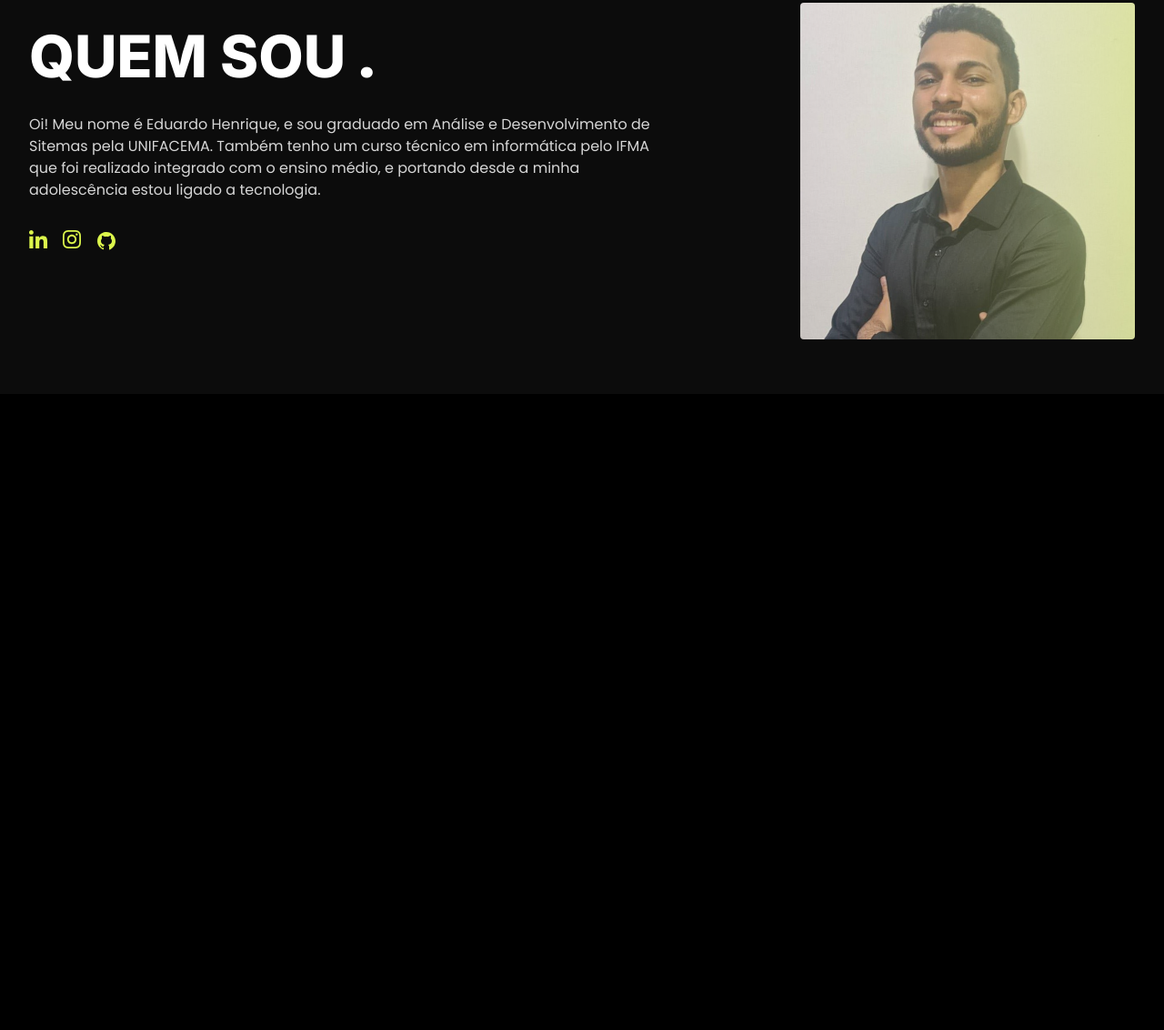
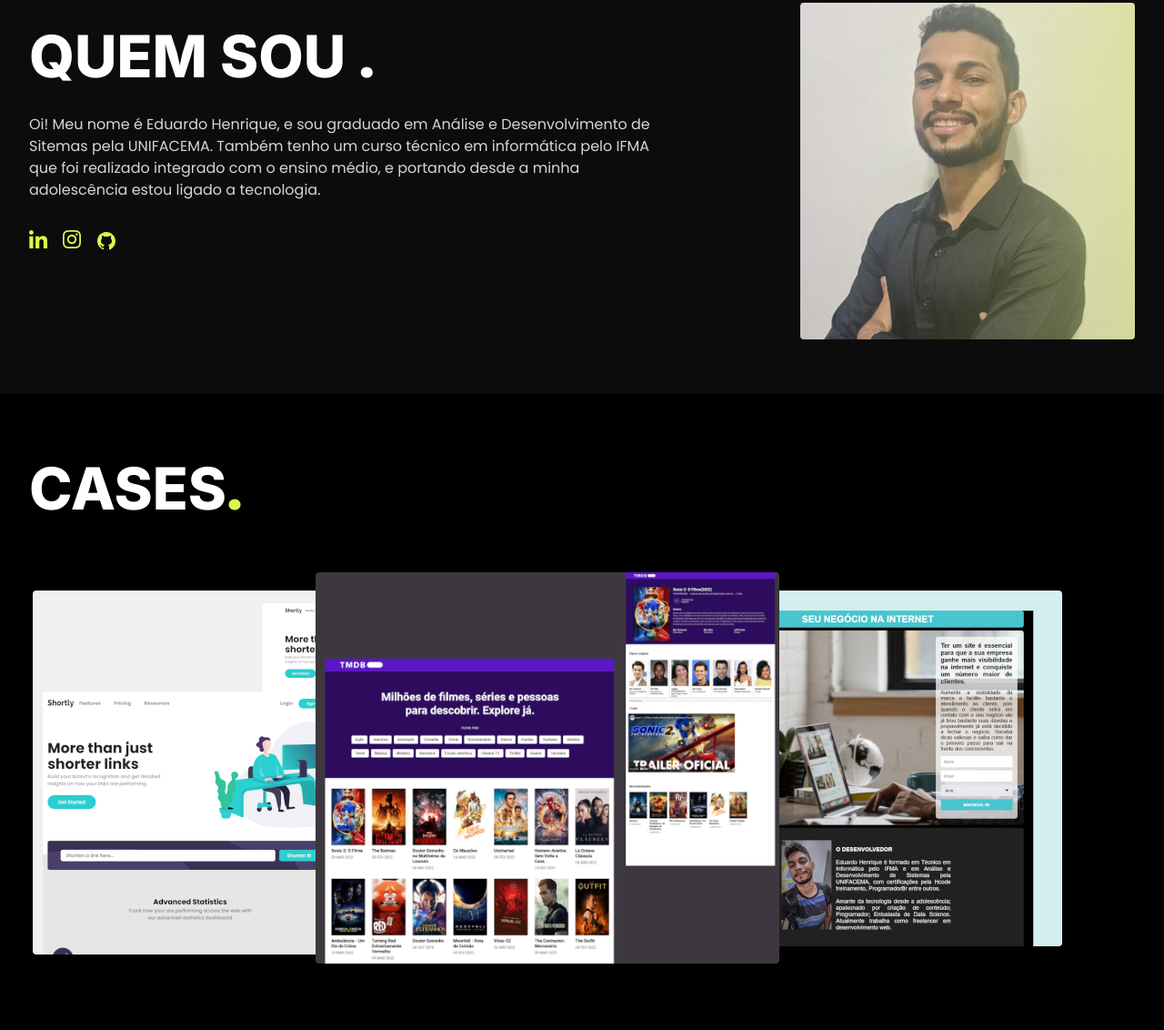
Before and after one commit to eduardohor/beacademy-devstart-frontend-myportfolio, a plain HTML site: page index.html in a window 1280 px wide. Shown: the part 1421-2553 px from the top of the page at 91% size. Before the commit the page ends 1854 px from the top, so only its background shows below. Drawn offline with Linux system fonts and the light colour scheme.

Commit message:
adding case cards

```diff
--- a/assets/styles/style.css
+++ b/assets/styles/style.css
@@ -223,3 +223,59 @@ main .s-hero .container .title .btn-primary {
 .s-about .container .my-picture img {
   border-radius: 4px;
 }
+
+/* Cases */
+.s-cases {
+  padding: 4.5rem 0;
+}
+
+.s-cases .container {
+  display: flex;
+  flex-direction: column;
+}
+.s-cases .container .title-cases {
+  margin-bottom: 7.3rem;
+}
+
+.s-cases .container .cases {
+  display: flex;
+  position: relative;
+  width: 100%;
+  height: 48rem;
+}
+
+.s-cases .container .cases img {
+  border-radius: 0.4rem;
+  cursor: pointer;
+  transition: all 0.2s;
+}
+
+.s-cases .container .cases img:hover {
+  transform: translateY(-2%);
+}
+
+.s-cases .container .cases .case {
+  position: absolute;
+  top: 0;
+  left: 405px;
+}
+
+.s-cases .container .cases .case:first-child {
+  position: absolute;
+  top: 0;
+  left: 4px;
+}
+
+.s-cases .container .cases .case:nth-child(2) {
+  position: absolute;
+  top: -20px;
+  left: 315px;
+  z-index: 1;
+  max-width: 510px;
+}
+
+.s-cases .container .cases .case:last-child {
+  position: absolute;
+  top: 0;
+  left: 700px;
+}
--- a/index.html
+++ b/index.html
@@ -132,6 +132,24 @@
             </div>
         </section>
 
+        <section id="cases" class="s-cases">
+            <div class="container">
+              <div class="title-cases">
+                <h2>CASES<span>.</span></h2>
+              </div>
+              <div class="cases">
+                <div class="case">
+                  <img src="./assets/img/case1.png" alt="Case 1" />
+                </div>
+                <div class="case">
+                  <img src="./assets/img/case2.png" alt="Case 2" />
+                </div>
+                <div class="case">
+                  <img src="./assets/img/case3.png" alt="Case 3" />
+                </div>
+              </div>
+            </div>
+          </section>
 
     </main>
 
```
